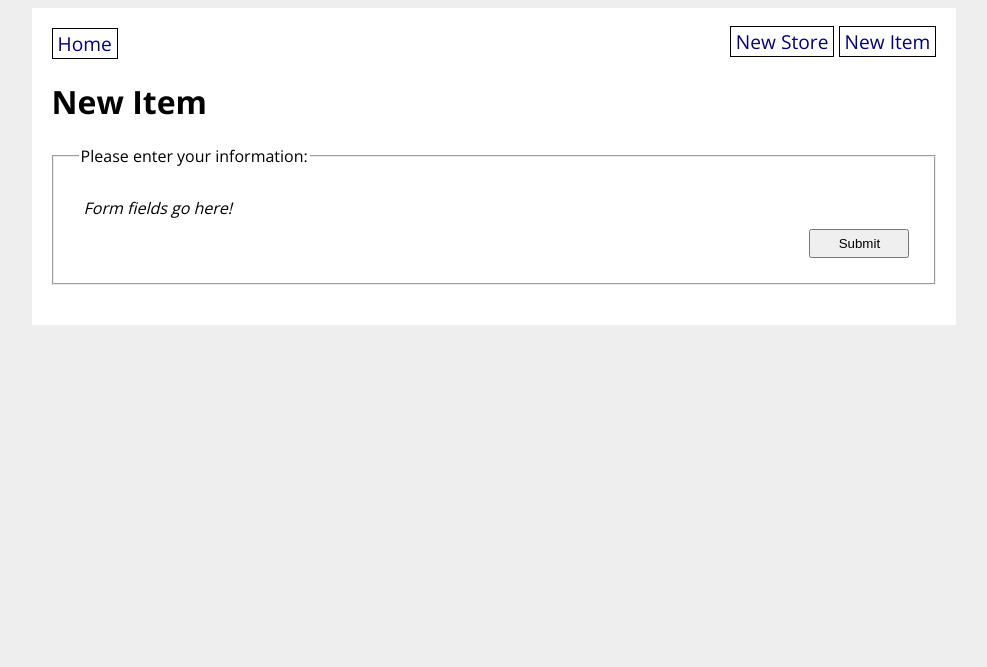
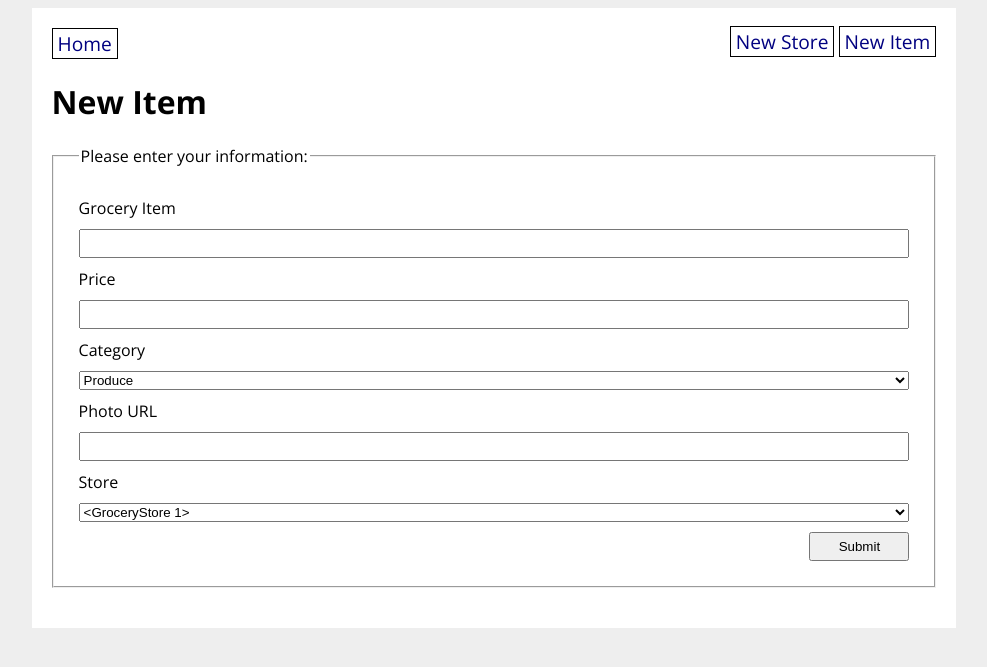
Before and after one commit to laurelmclean/ACS-1220-Grocery-Store, a Flask app: page /new_item in a window 1280 px wide. Shown: the top 667 px of the page, without its empty margins (146-1133 px from the left). Run offline with Flask 2, Linux system fonts and the light colour scheme; tables that the repository leaves empty hold one stand-in row (values such as "Sample post").

Commit message:
completed templates

```diff
--- a/grocery_app/templates/new_item.html
+++ b/grocery_app/templates/new_item.html
@@ -3,17 +3,28 @@
 
 <h1>New Item</h1>
 
-<form method="POST">
+<form method="POST" action="{{ url_for('main.new_item') }}">
+    {{ form.csrf_token }}
     <fieldset>
         <legend>Please enter your information:</legend>
 
+        {{ form.name.label }}
+        {{ form.name }}
 
+        {{ form.price.label }}
+        {{ form.price }}
 
-        <!-- TODO: Remove the next paragraph and use the `form` object passed in
-            from the route to render a form. -->
-        <p><em>Form fields go here!</em></p>
+        {{ form.category.label }}
+        {{ form.category }}
 
-        <input type="submit" value="Submit">
+        {{ form.photo_url.label }}
+        {{ form.photo_url }}
+
+        {{ form.store.label }}
+        {{ form.store }}
+
+        {{ form.submit }}
+
     </fieldset>
 </form>
 
```
Also changed, not shown: grocery_app/templates/item_detail.html (+15 -5 lines), grocery_app/templates/new_store.html (+7 -6 lines), grocery_app/templates/store_detail.html (+7 -6 lines), grocery_app/database.db.
